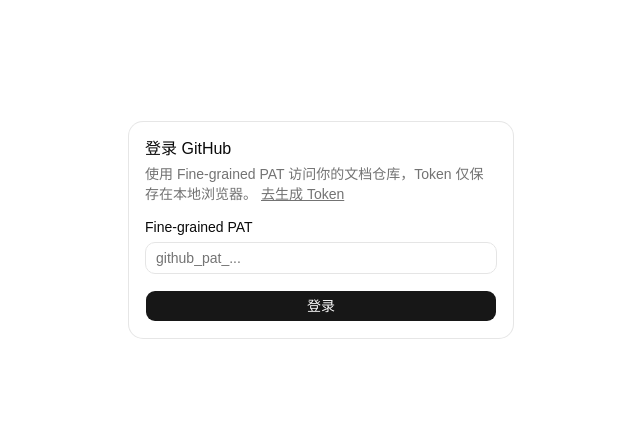
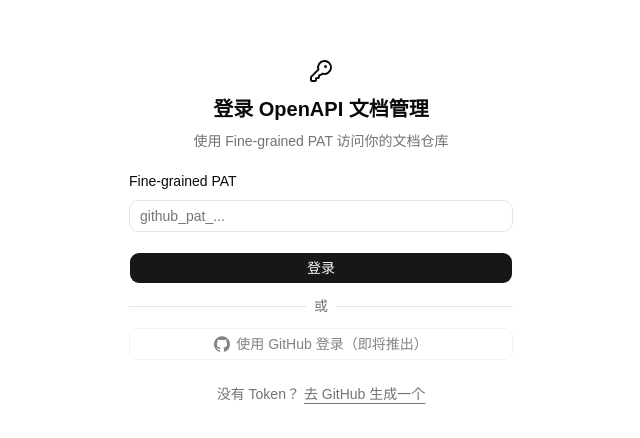
Before and after one commit to canvascat/openapi, a React (Vite) app: page /auth in a window 1280 px wide. Shown: the part 170-608 px from the top of the page, without its empty margins (319-959 px from the left). Built offline with nearby package versions, Linux system fonts and the light colour scheme.

Commit message:
feat: 登录页改用 login-05 样式并预留禁用态 GitHub 登录
采用 shadcn login-05 的扁平 Field 布局替换原 Card 容器；底部追加分隔线与
禁用的「使用 GitHub 登录」按钮，占位二期 OAuth Exchange 功能。

```diff
--- a/src/components/ui/field.tsx
+++ b/src/components/ui/field.tsx
@@ -1,5 +1,3 @@
-"use client";
-
 import { useMemo } from "react";
 import { cva, type VariantProps } from "class-variance-authority";
 
--- a/src/components/ui/label.tsx
+++ b/src/components/ui/label.tsx
@@ -1,5 +1,3 @@
-"use client";
-
 import * as React from "react";
 import { Label as LabelPrimitive } from "radix-ui";
 
--- a/src/components/ui/separator.tsx
+++ b/src/components/ui/separator.tsx
@@ -1,3 +1,5 @@
+"use client";
+
 import * as React from "react";
 import { Separator as SeparatorPrimitive } from "radix-ui";
 
--- a/src/features/auth/pat-form.tsx
+++ b/src/features/auth/pat-form.tsx
@@ -1,10 +1,16 @@
 import { Octokit } from "@octokit/rest";
 import { useNavigate } from "@tanstack/react-router";
+import { KeyRound } from "lucide-react";
 import { useState } from "react";
 import { Button } from "@/components/ui/button";
-import { Card, CardContent, CardDescription, CardHeader, CardTitle } from "@/components/ui/card";
+import {
+  Field,
+  FieldDescription,
+  FieldGroup,
+  FieldLabel,
+  FieldSeparator,
+} from "@/components/ui/field";
 import { Input } from "@/components/ui/input";
-import { Label } from "@/components/ui/label";
 import { setToken } from "./session";
 
 export function PatForm() {
@@ -34,25 +40,18 @@
   }
 
   return (
-    <Card>
-      <CardHeader>
-        <CardTitle>登录 GitHub</CardTitle>
-        <CardDescription>
-          使用 Fine-grained PAT 访问你的文档仓库，Token 仅保存在本地浏览器。
-          <a
-            className="ml-1 underline"
-            href="https://github.com/settings/personal-access-tokens/new"
-            target="_blank"
-            rel="noreferrer"
-          >
-            去生成 Token
-          </a>
-        </CardDescription>
-      </CardHeader>
-      <CardContent>
-        <form onSubmit={handleSubmit} className="flex flex-col gap-4">
-          <div className="flex flex-col gap-2">
-            <Label htmlFor="pat">Fine-grained PAT</Label>
+    <div className="flex flex-col gap-6">
+      <form onSubmit={handleSubmit}>
+        <FieldGroup>
+          <div className="flex flex-col items-center gap-2 text-center">
+            <div className="flex size-8 items-center justify-center rounded-md">
+              <KeyRound className="size-6" />
+            </div>
+            <h1 className="text-xl font-bold">登录 OpenAPI 文档管理</h1>
+            <FieldDescription>使用 Fine-grained PAT 访问你的文档仓库</FieldDescription>
+          </div>
+          <Field>
+            <FieldLabel htmlFor="pat">Fine-grained PAT</FieldLabel>
             <Input
               id="pat"
               type="password"
@@ -60,13 +59,43 @@
               value={token}
               onChange={(e) => setTokenInput(e.target.value)}
             />
-          </div>
+          </Field>
           {error && <p className="text-destructive text-sm">{error}</p>}
-          <Button type="submit" disabled={pending}>
-            {pending ? "校验中..." : "登录"}
-          </Button>
-        </form>
-      </CardContent>
-    </Card>
+          <Field>
+            <Button type="submit" disabled={pending}>
+              {pending ? "校验中..." : "登录"}
+            </Button>
+          </Field>
+          <FieldSeparator>或</FieldSeparator>
+          <Field>
+            <Button variant="outline" type="button" disabled title="即将推出">
+              <svg
+                xmlns="http://www.w3.org/2000/svg"
+                viewBox="0 0 24 24"
+                className="size-4"
+                aria-hidden="true"
+              >
+                <path
+                  d="M12 .297c-6.63 0-12 5.373-12 12 0 5.303 3.438 9.8 8.205 11.385.6.113.82-.258.82-.577 0-.285-.01-1.04-.015-2.04-3.338.724-4.042-1.61-4.042-1.61C4.422 18.07 3.633 17.7 3.633 17.7c-1.087-.744.084-.729.084-.729 1.205.084 1.838 1.236 1.838 1.236 1.07 1.835 2.809 1.305 3.495.998.108-.776.417-1.305.76-1.605-2.665-.3-5.466-1.332-5.466-5.93 0-1.31.465-2.38 1.235-3.22-.135-.303-.54-1.523.105-3.176 0 0 1.005-.322 3.3 1.23.96-.267 1.98-.399 3-.405 1.02.006 2.04.138 3 .405 2.28-1.552 3.285-1.23 3.285-1.23.645 1.653.24 2.873.12 3.176.765.84 1.23 1.91 1.23 3.22 0 4.61-2.805 5.625-5.475 5.92.42.36.81 1.096.81 2.22 0 1.606-.015 2.896-.015 3.286 0 .315.21.69.825.57C20.565 22.092 24 17.592 24 12.297c0-6.627-5.373-12-12-12"
+                  fill="currentColor"
+                />
+              </svg>
+              使用 GitHub 登录（即将推出）
+            </Button>
+          </Field>
+        </FieldGroup>
+      </form>
+      <FieldDescription className="px-6 text-center">
+        没有 Token？
+        <a
+          className="ml-1 underline underline-offset-4"
+          href="https://github.com/settings/personal-access-tokens/new"
+          target="_blank"
+          rel="noreferrer"
+        >
+          去 GitHub 生成一个
+        </a>
+      </FieldDescription>
+    </div>
   );
 }
```
